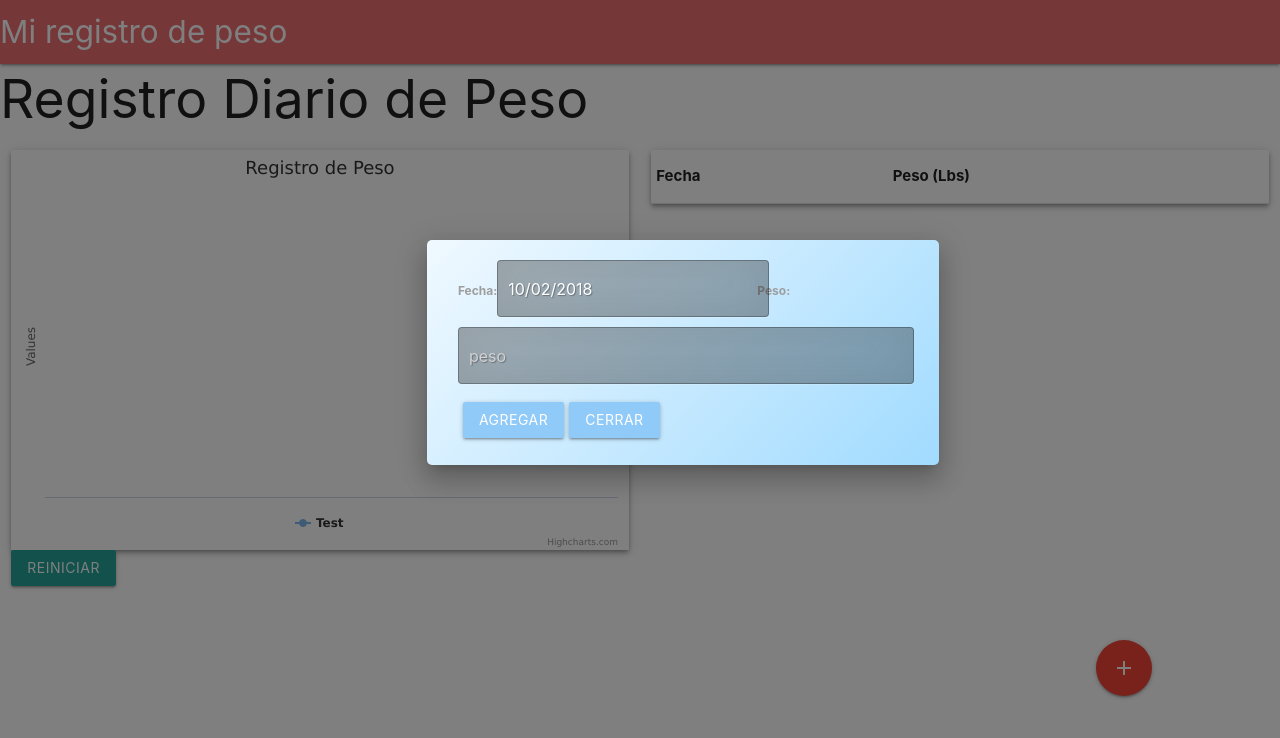
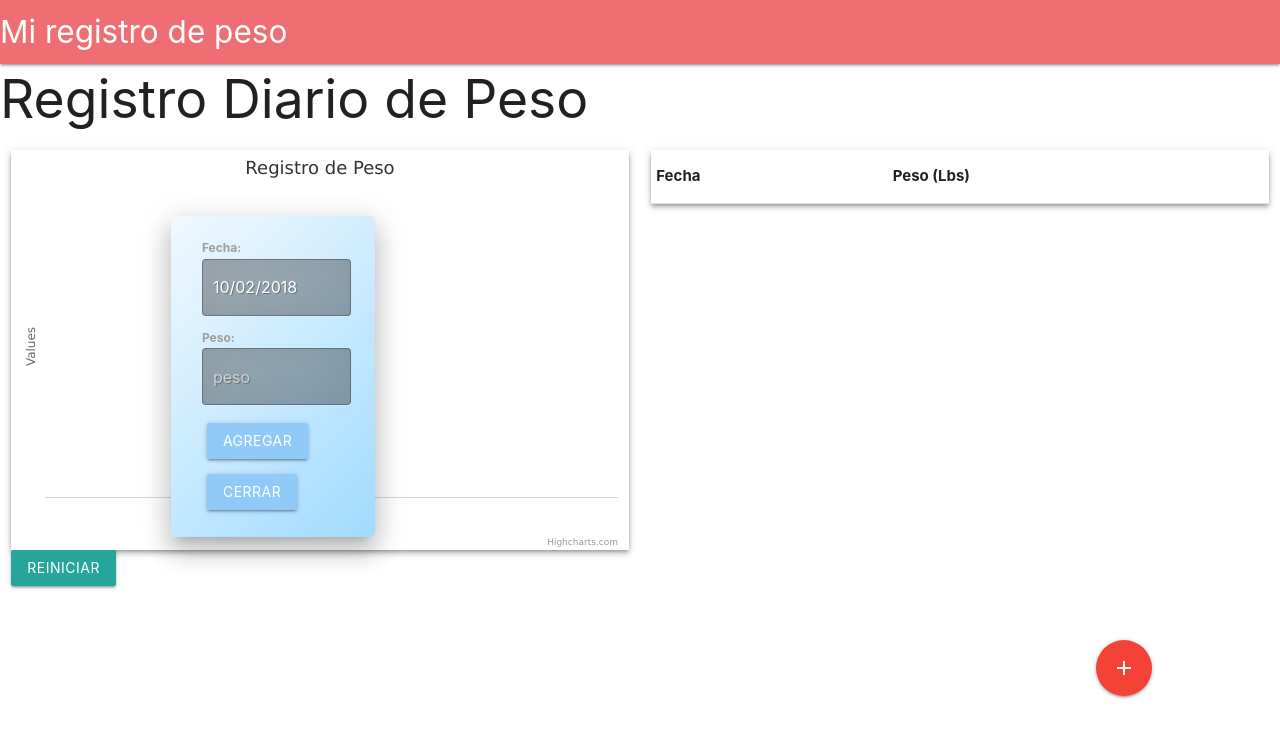
Before and after one commit to kevob1994/ReactAppMyWeight, a React (Create React App) app: page / in a window 1280 px wide. Shown: the top 738 px of the page. Built offline with nearby package versions, Linux system fonts and the light colour scheme.

Commit message:
css para modal

```diff
--- a/src/components/Form.css
+++ b/src/components/Form.css
@@ -19,11 +19,10 @@ background: linear-gradient(135deg, rgba(240,249,255,1) 0%,rgba(203,235,255,1) 4
 }
 
 .container-modal{
-    width: 100%;
-    height: 100%;
+    width: 40%;
+    height: 90%;
     position: absolute;
     z-index: 19;
-    background-color:rgba(0, 0, 0, 0.5)
 }
 
 .inputData{
```
